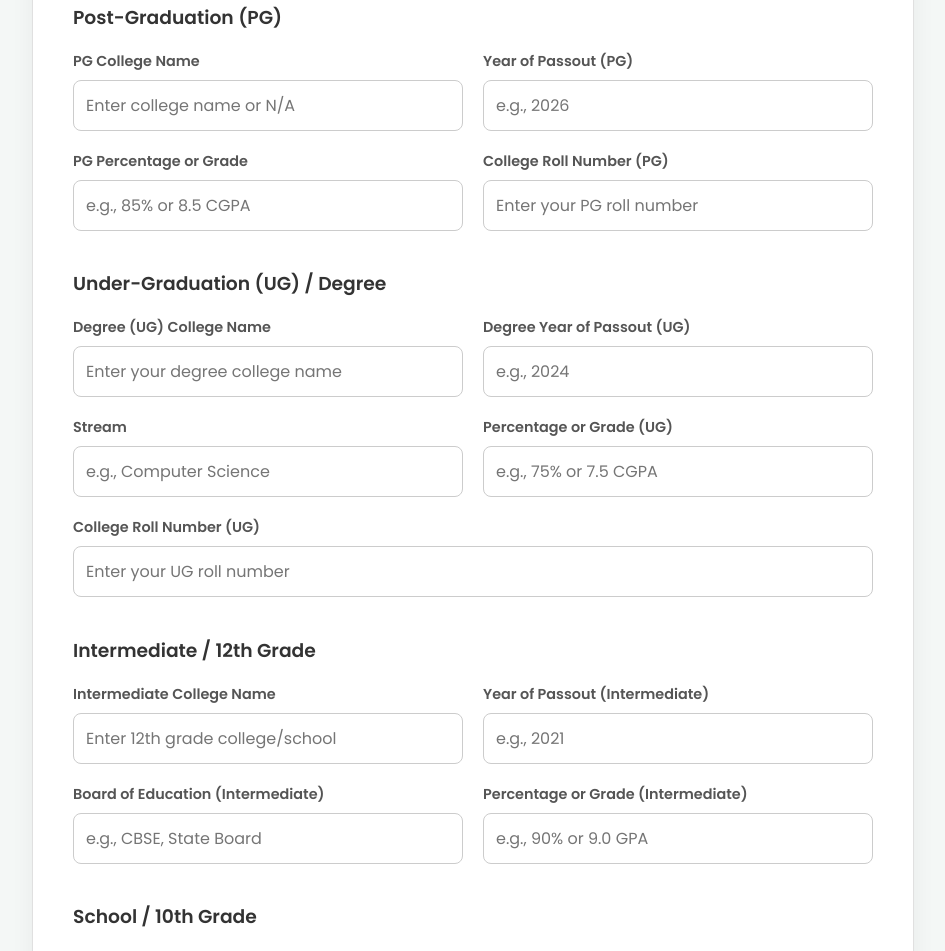
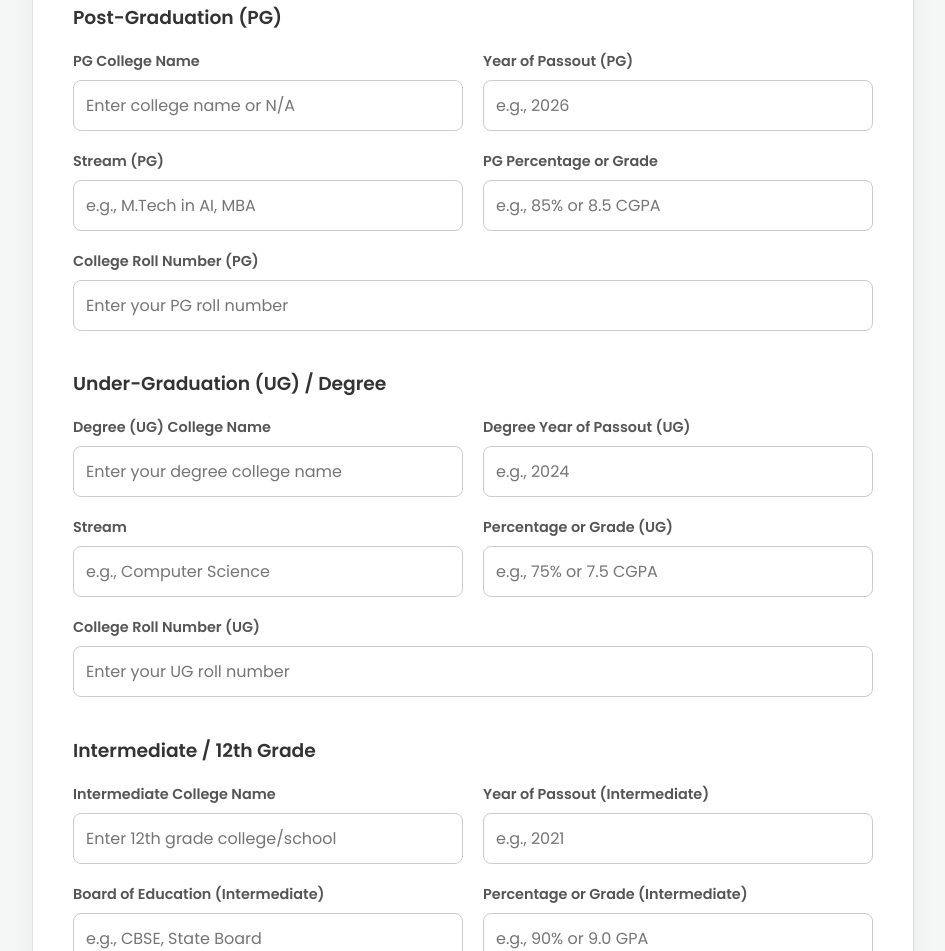
Before and after one commit to MindWaveinfo/Application-Form, a plain HTML site: page index.html in a window 1280 px wide. Shown: the part 1225-2176 px from the top of the page, without its empty margins (167-1112 px from the left). Drawn offline with Linux system fonts and the light colour scheme.

Commit message:
Update index.html

```diff
--- a/index.html
+++ b/index.html
@@ -279,14 +279,18 @@
             </div>
         </div>
         <div class="form-row">
+             <div class="form-group">
+                <label for="pgStream">Stream (PG)</label>
+                <input type="text" id="pgStream" name="PG_Stream" placeholder="e.g., M.Tech in AI, MBA">
+            </div>
             <div class="form-group">
                 <label for="pgPercentage">PG Percentage or Grade</label>
                 <input type="text" id="pgPercentage" name="PG_Percentage" placeholder="e.g., 85% or 8.5 CGPA">
             </div>
-            <div class="form-group">
-                <label for="pgRollNumber">College Roll Number (PG)</label>
-                <input type="text" id="pgRollNumber" name="PG_RollNumber" placeholder="Enter your PG roll number">
-            </div>
+        </div>
+        <div class="form-group">
+            <label for="pgRollNumber">College Roll Number (PG)</label>
+            <input type="text" id="pgRollNumber" name="PG_RollNumber" placeholder="Enter your PG roll number">
         </div>
 
         <h3>Under-Graduation (UG) / Degree</h3>
```
